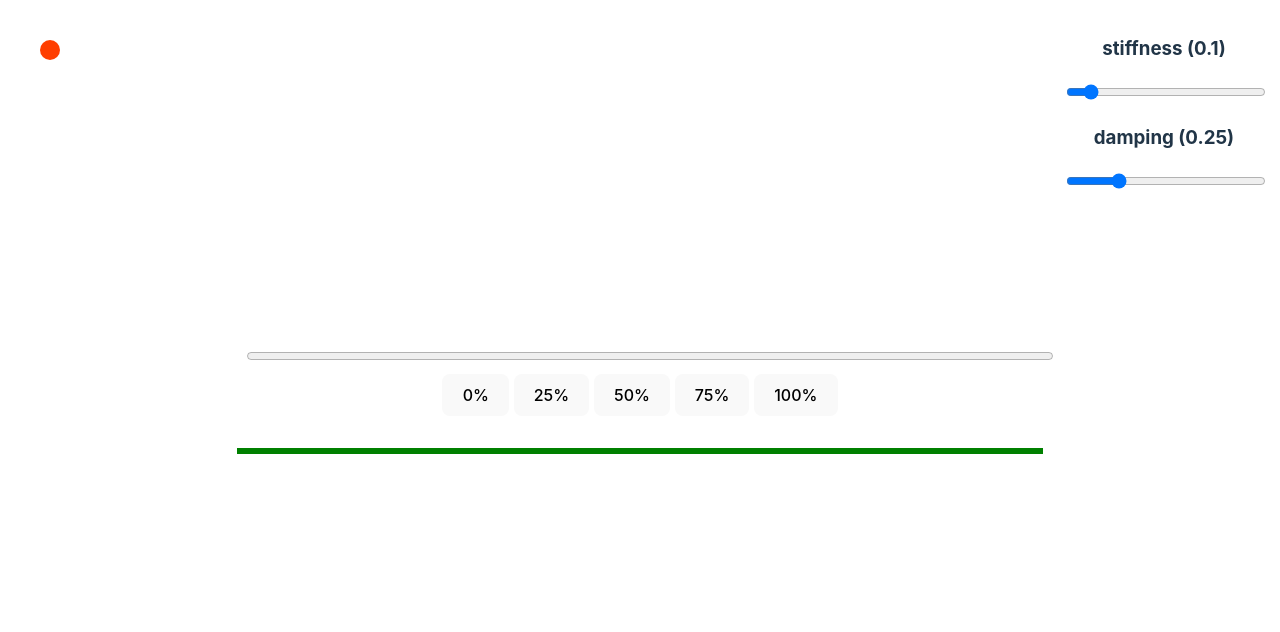
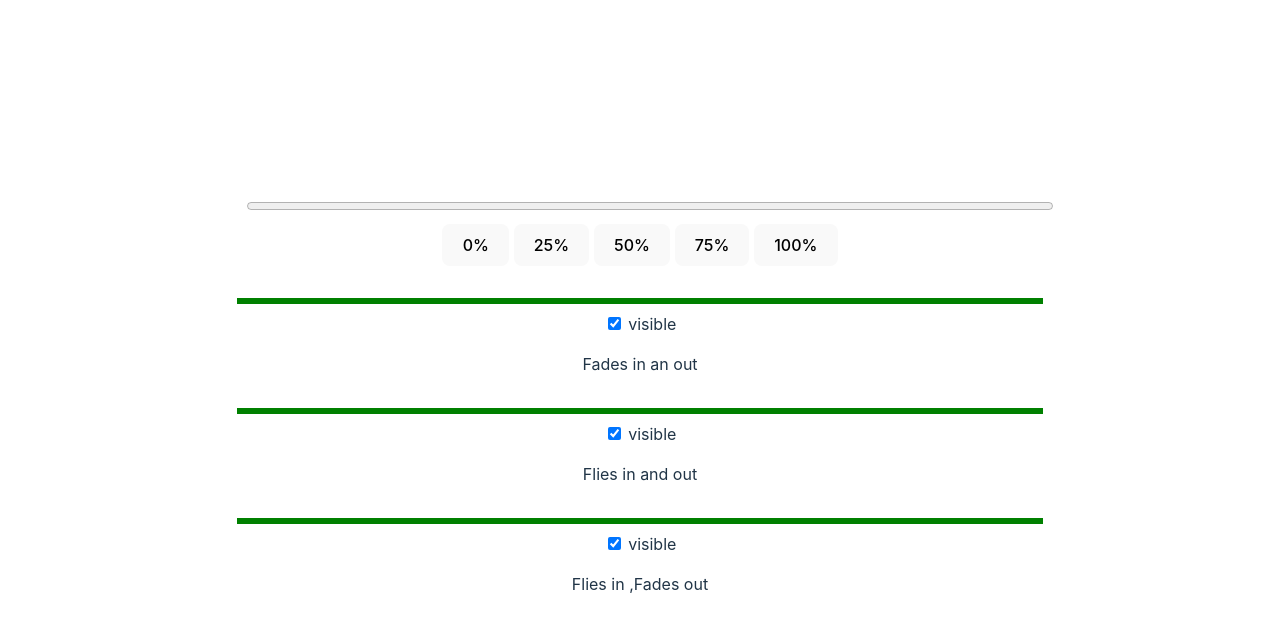
Before and after one commit to leenusdarnal/example-codes, a Svelte app in the folder learn-svelte/helloworld01/: page / in a window 1280 px wide. Shown: the top 632 px of the page. Built offline with nearby package versions, Linux system fonts and the light colour scheme.

Commit message:
fade and fly transition

```diff
--- a/learn-svelte/helloworld01/src/App.svelte
+++ b/learn-svelte/helloworld01/src/App.svelte
@@ -23,6 +23,9 @@
   import WritableStore from './Stores/WritableStore.svelte'
   import Tweens from './advance/Motion/Tweens.svelte'
   import Springs from './advance/Motion/Springs.svelte'
+  import Fade from './advance/Motion/Fade.svelte'
+  import Fly from './advance/Motion/Fly.svelte'
+  import FadeNFly from './advance/Motion/FadeNFly.svelte'
 </script>
 
 <!-- <Counter />
@@ -79,7 +82,12 @@
 <!-- Advanced -->
 <Tweens />
 <hr />
-<Springs />
+<!-- <Springs /> -->
+<Fade />
+<hr />
+<Fly />
+<hr />
+<FadeNFly />
 
 <style>
   hr {
--- /dev/null
+++ b/learn-svelte/helloworld01/src/advance/Motion/Fade.svelte
@@ -0,0 +1,13 @@
+<script lang="ts">
+  import { fade } from 'svelte/transition'
+  let visible = true
+</script>
+
+<label>
+  <input type="checkbox" bind:checked={visible} />
+  visible
+</label>
+
+{#if visible}
+  <p transition:fade>Fades in an out</p>
+{/if}
--- /dev/null
+++ b/learn-svelte/helloworld01/src/advance/Motion/FadeNFly.svelte
@@ -0,0 +1,13 @@
+<script lang="ts">
+  import { fade, fly } from 'svelte/transition'
+  let visible = true
+</script>
+
+<label>
+  <input type="checkbox" bind:checked={visible} />
+  visible
+</label>
+
+{#if visible}
+  <p in:fly={{ y: 200, duration: 2000 }} out:fade={{}}>Flies in ,Fades out</p>
+{/if}
--- /dev/null
+++ b/learn-svelte/helloworld01/src/advance/Motion/Fly.svelte
@@ -0,0 +1,13 @@
+<script lang="ts">
+  import { fly } from 'svelte/transition'
+  let visible = true
+</script>
+
+<label>
+  <input type="checkbox" bind:checked={visible} />
+  visible
+</label>
+
+{#if visible}
+  <p transition:fly={{ y: 200, duration: 2000 }}>Flies in and out</p>
+{/if}
```
Also changed, not shown: learn-svelte/helloworld01/todo.txt.
